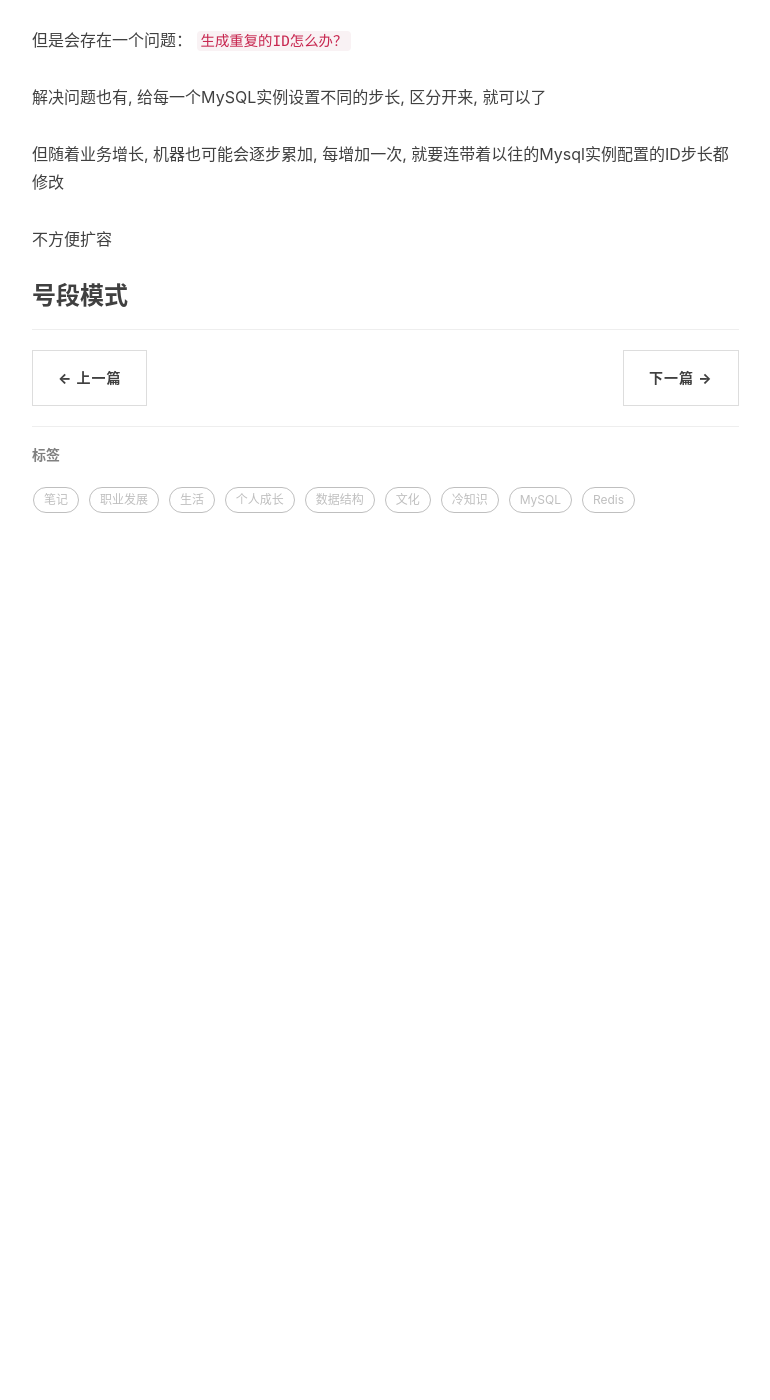
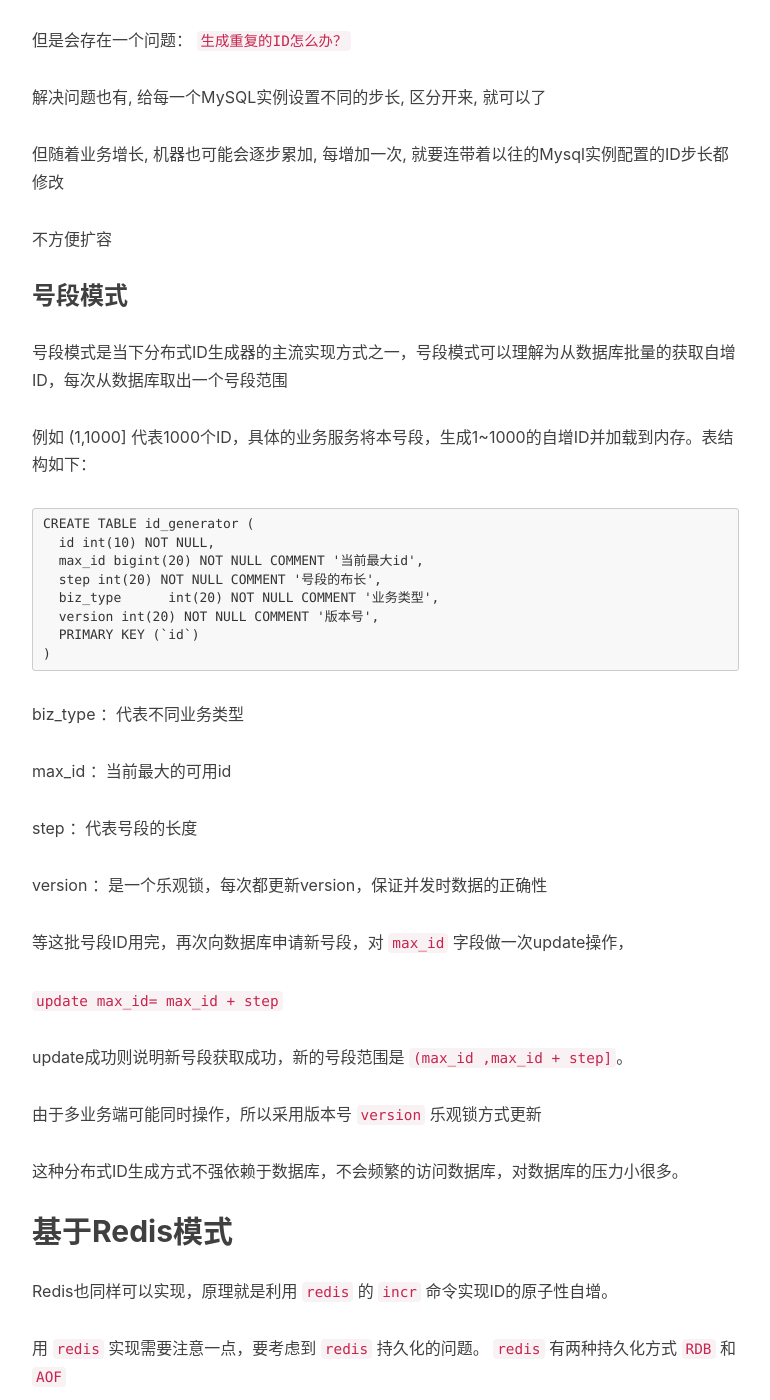
Before and after one commit to EPsheep/EPsheep.github.io, a Jekyll site: the page built from _posts/2020-09-27-分布式ID生成方式.md, in a window 1280 px wide and 1400 px high, scrolled down 1731 px. Shown: the whole window, without its empty margins (233-1003 px from the left). Built offline with Jekyll 4.4.1, drawn with Linux system fonts in a browser that asks for light colours; nearby versions of some CDN libraries; comment, search, counter and statistics services are not loaded; before the commit the page ends 2361 px from its top, so only the background shows below that; some of the changed text lies outside the part shown.

Commit message:
autocommit

````diff
--- a/_config.yml
+++ b/_config.yml
@@ -41,4 +41,10 @@ gems:
 markdown: kramdown
 kramdown:
   input: GFM
+deploy:
+  type: git
+  repo:
+    github: https://github.com/EPsheep/epsheep.github.io.git
+    coding: https://e.coding.net/hu-rong/eps-blog/eps-blog.git
+  branch: master
 ...
--- a/_posts/2020-09-27-分布式ID生成方式.md
+++ b/_posts/2020-09-27-分布式ID生成方式.md
@@ -61,7 +61,66 @@ UUID, 自不必多说, 简单好用, 全球任何机器执行下都唯一
 
 ### 号段模式
 
+号段模式是当下分布式ID生成器的主流实现方式之一，号段模式可以理解为从数据库批量的获取自增ID，每次从数据库取出一个号段范围
 
+例如 (1,1000] 代表1000个ID，具体的业务服务将本号段，生成1~1000的自增ID并加载到内存。表结构如下：
+
+```mysql
+CREATE TABLE id_generator (
+  id int(10) NOT NULL,
+  max_id bigint(20) NOT NULL COMMENT '当前最大id',
+  step int(20) NOT NULL COMMENT '号段的布长',
+  biz_type	int(20) NOT NULL COMMENT '业务类型',
+  version int(20) NOT NULL COMMENT '版本号',
+  PRIMARY KEY (`id`)
+)
+```
+
+biz_type ：代表不同业务类型
+
+max_id ：当前最大的可用id
+
+step ：代表号段的长度
+
+version ：是一个乐观锁，每次都更新version，保证并发时数据的正确性
+
+等这批号段ID用完，再次向数据库申请新号段，对 `max_id` 字段做一次update操作，
+
+`update max_id= max_id + step`
+
+update成功则说明新号段获取成功，新的号段范围是 `(max_id ,max_id + step]`。
+
+由于多业务端可能同时操作，所以采用版本号 `version` 乐观锁方式更新
+
+这种分布式ID生成方式不强依赖于数据库，不会频繁的访问数据库，对数据库的压力小很多。
+
+## 基于Redis模式
+
+Redis也同样可以实现，原理就是利用 `redis` 的 `incr` 命令实现ID的原子性自增。
+
+用 `redis` 实现需要注意一点，要考虑到 `redis` 持久化的问题。 `redis` 有两种持久化方式 `RDB` 和 `AOF`
+
+- `RDB` 会定时打一个快照进行持久化，假如连续自增但redis没及时持久化，而这会Redis挂掉了，重启Redis后会出现ID重复的情况。
+- `AOF` 会对每条写命令进行持久化，即使Redis挂掉了也不会出现ID重复的情况，但由于incr命令的特殊性，会导致Redis重启恢复的数据时间过长。
+
+## 基于雪花算法（Snowflake）模式
+
+雪花算法（Snowflake）是twitter公司内部分布式项目采用的ID生成算法，
+
+开源后广受国内大厂的好评，在该算法影响下各大公司相继开发出各具特色的分布式生成器。
+
+Snowflake生成的是Long类型的ID，一个Long类型占8个字节，每个字节占8比特，也就是说一个Long类型占64个比特。
+
+Snowflake ID组成结构：
+
+`正数位`（占1比特）+ `时间戳`（占41比特）+ `机器ID`（占5比特）+ `数据中心`（占5比特）+ `自增值`（占12比特），
+
+总共64比特组成的一个Long类型。
+
+- 第一个bit位（1bit）：Java中long的最高位是符号位代表正负，正数是0，负数是1，一般生成ID都为正数，所以默认为0。
+- 时间戳部分（41bit）：毫秒级的时间，不建议存当前时间戳，而是用（当前时间戳 - 固定开始时间戳）的差值，可以使产生的ID从更小的值开始；41位的时间戳可以使用69年，(1L << 41) / (1000L * 60 * 60 * 24 * 365) = 69年
+- 工作机器id（10bit）：也被叫做 `workId`，这个可以灵活配置，机房或者机器号组合都可以。
+- 序列号部分（12bit），自增值支持同一毫秒内同一个节点可以生成4096个ID
 
 [1]: https://zhuanlan.zhihu.com/p/107939861
 [2]: https://cloud.tencent.com/developer/article/1545881
````
Also changed, not shown: _drafts/2020-10-01-Redis之压缩列表.md (added, +13 -0 lines), _drafts/2020-10-01-Redis有序集合之跳表.md (renamed from _drafts/2020-08-11-跳表与B+树的比较.md, +2 -1 lines), _drafts/2020-10-01-Redis的rename底层实现.md (added, +12 -0 lines), _drafts/2020-10-01-Redis的应用场景.md (added, +37 -0 lines), _posts/2020-07-14-二叉查找树.md (+1 -1 lines), _posts/2020-08-06-使用Redis记录用户登录情况.md (deleted, +0 -30 lines), _posts/2020-09-28-整理自用的Maven仓库.md (added, +23 -0 lines), _drafts/2020-07-23-面试相关.md (renamed from _drafts/2020-07-23-面试相关应答.md).
